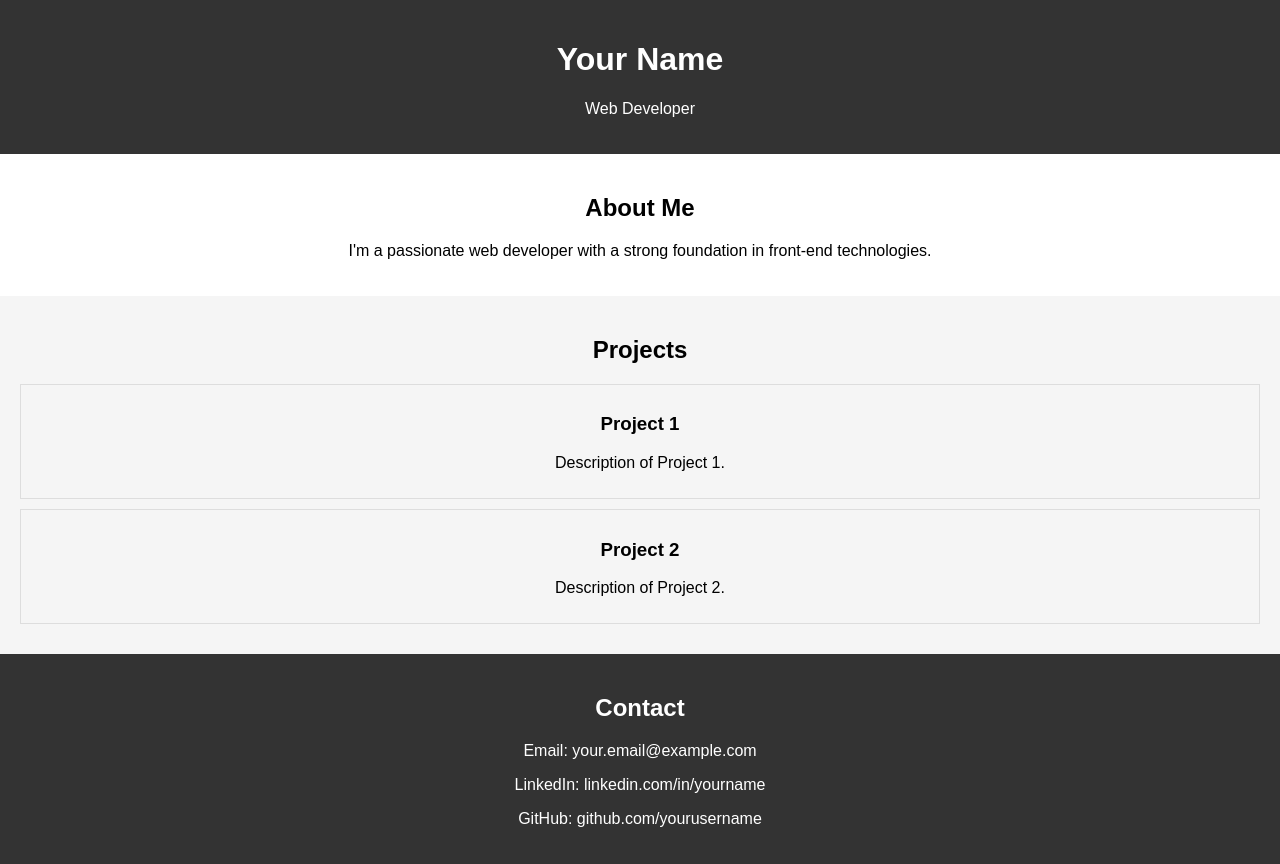
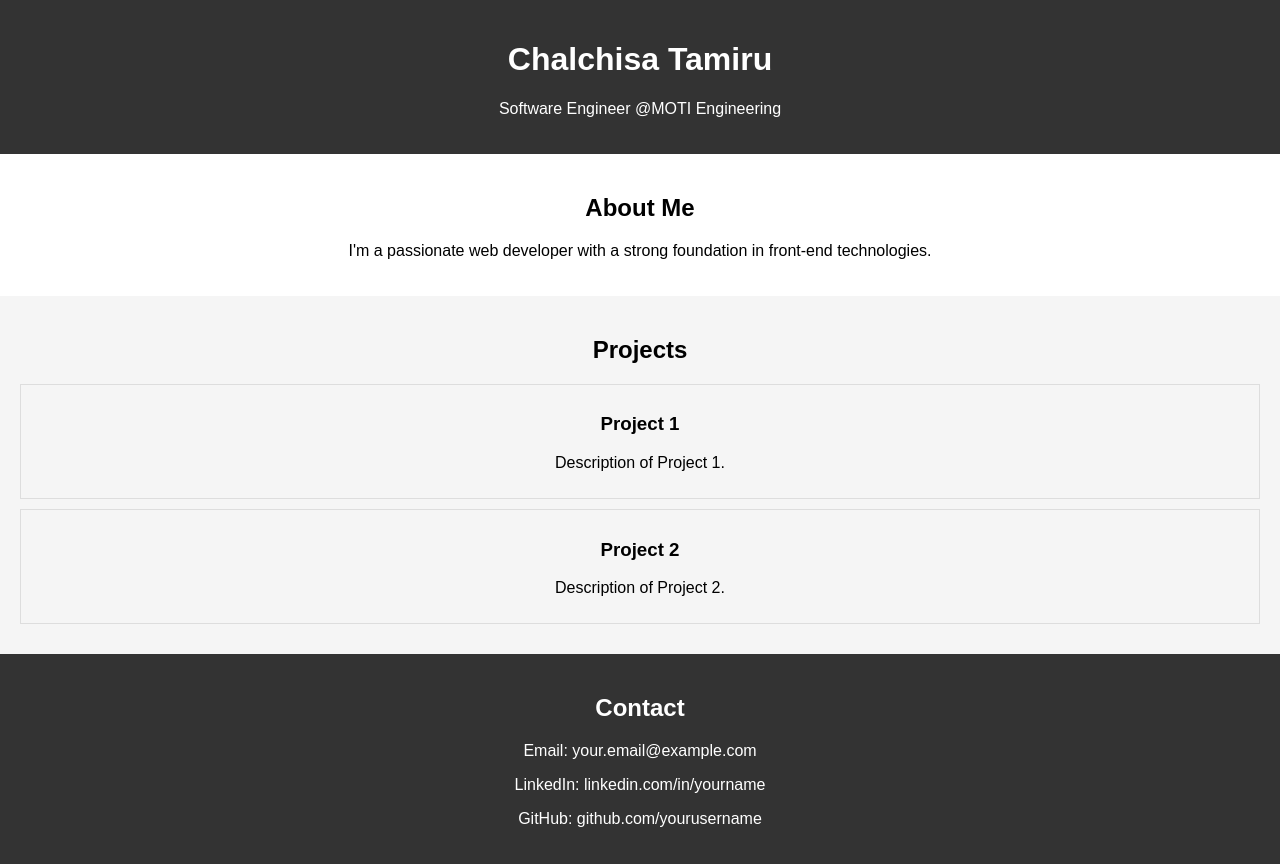
Before and after one commit to chaliman12/portfolio, a React (Create React App) app: page / in a window 1280 px wide. Built offline with nearby package versions, Linux system fonts and the light colour scheme.

Commit message:
first portfolio

```diff
--- a/src/Header.js
+++ b/src/Header.js
@@ -4,8 +4,8 @@ import React from 'react';
 const Header = () => {
   return (
     <header>
-      <h1>Your Name</h1>
-      <p>Web Developer</p>
+      <h1>Chalchisa Tamiru</h1>
+      <p>Software Engineer @MOTI Engineering</p>
     </header>
   );
 };
```
